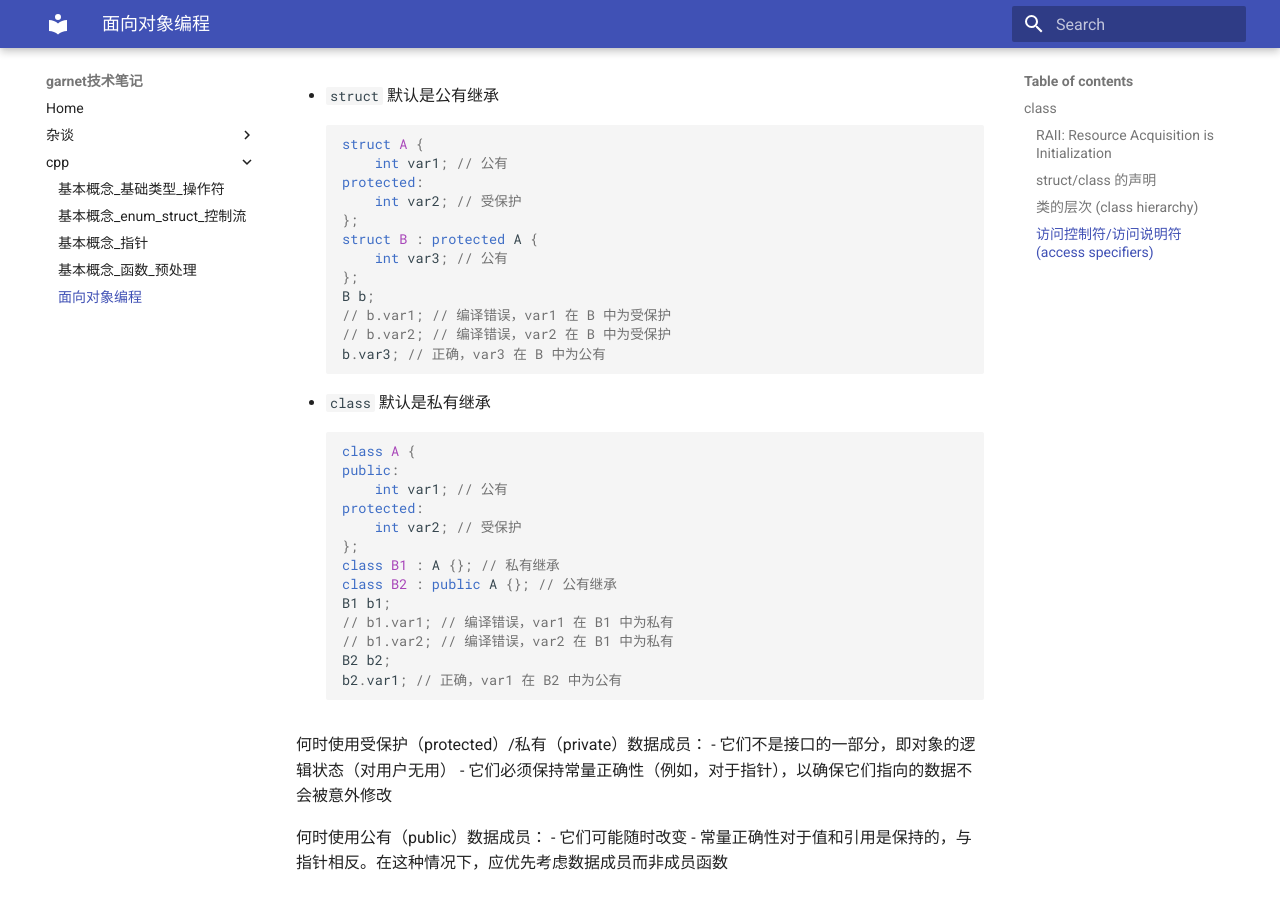
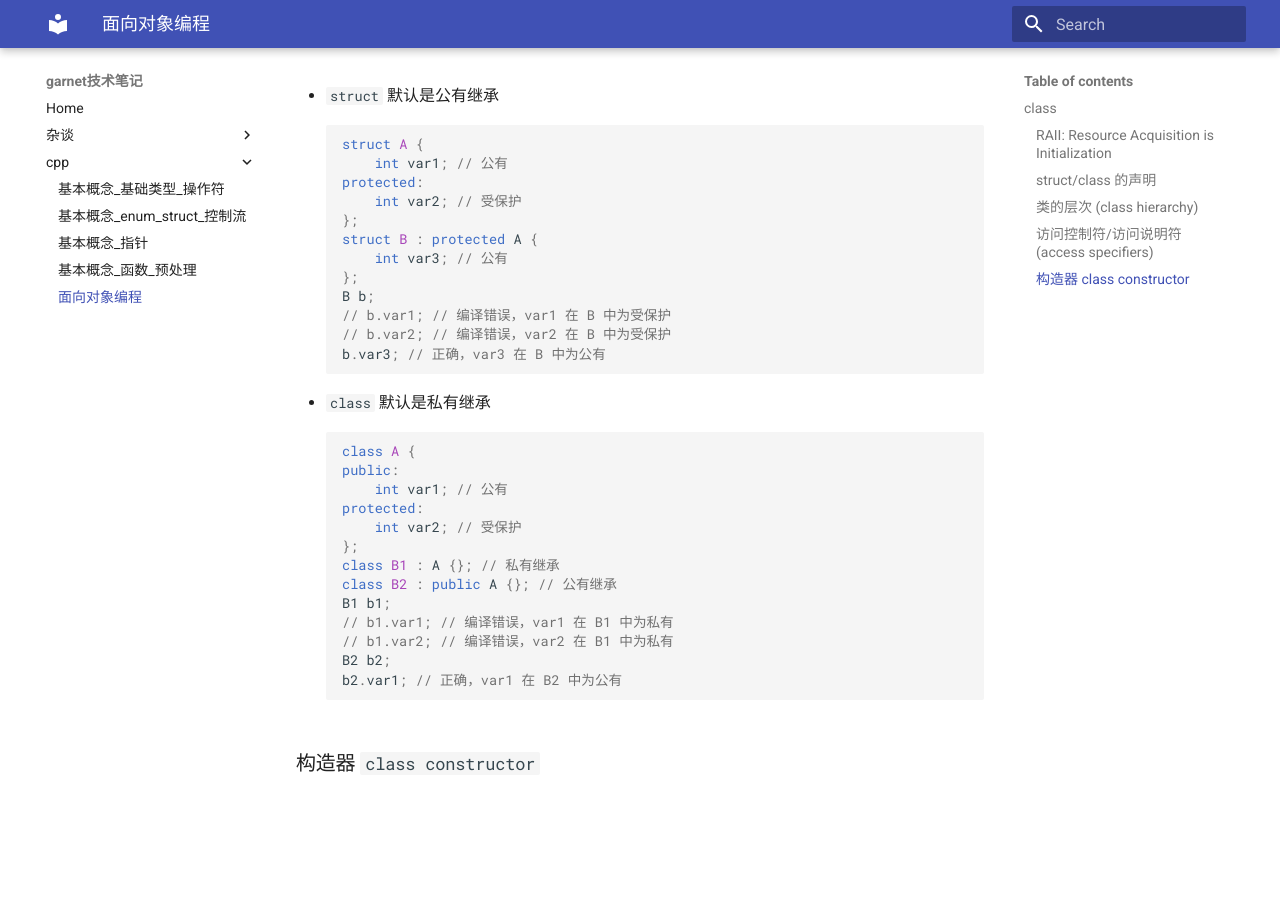
Before and after one commit to ymma98/technotes, an MkDocs documentation site: the page built from docs/cpp/OOP.md, in a window 1280 px wide and 900 px high, scrolled down 3937 px. Built offline with MkDocs 1.6.1 and Material for MkDocs 9.7.7, drawn with Linux system fonts in a browser that asks for light colours; formulas are drawn with MathJax 3; after the commit the page ends 4739 px from its top, so only the background shows below that.

Commit message:
docs/cpp/OOP.md updated from https://stackedit.cn/

````diff
--- a/docs/cpp/OOP.md
+++ b/docs/cpp/OOP.md
@@ -191,17 +191,12 @@ B2 b2;
 b2.var1; // 正确，var1 在 B2 中为公有
 ```
 
+### 构造器 `class constructor`
 
-何时使用受保护（protected）/私有（private）数据成员：
-- 它们不是接口的一部分，即对象的逻辑状态（对用户无用）
-- 它们必须保持常量正确性（例如，对于指针），以确保它们指向的数据不会被意外修改
 
-何时使用公有（public）数据成员：
-- 它们可能随时改变
-- 常量正确性对于值和引用是保持的，与指针相反。在这种情况下，应优先考虑数据成员而非成员函数
 
 <!--stackedit_data:
-eyJoaXN0b3J5IjpbOTI0MjA4NjMwLDMwODMyNjg5MCwtOTk2Nj
+eyJoaXN0b3J5IjpbNjUwODcyNDMwLDMwODMyNjg5MCwtOTk2Nj
 EyNzYxLDExNDg4NDI2NDYsMjI1OTgwNDc1LC02NDExNjgzOSw5
 NzY0NDEzMTZdfQ==
 -->
````
